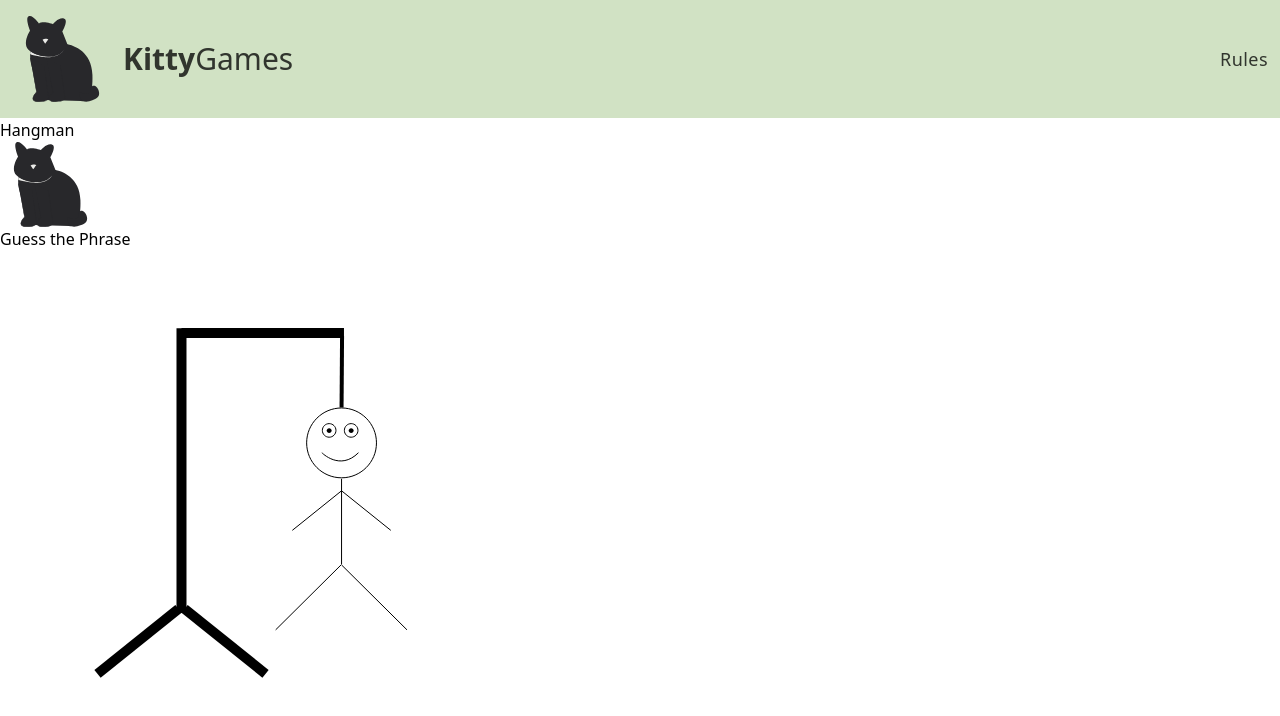
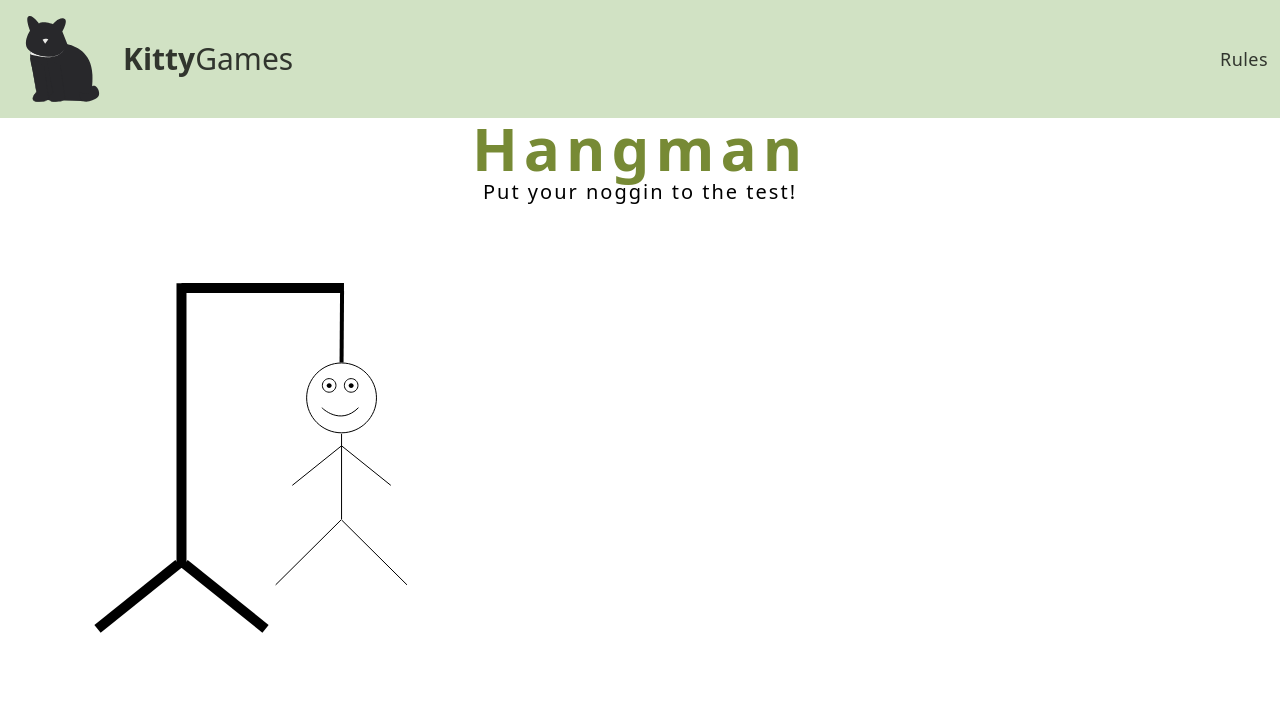
Before and after one commit to tracy-tucker/hangman, a React app: page / in a window 1280 px wide. Shown: the top 716 px of the page. Built offline with nearby package versions, Linux system fonts and the light colour scheme; the HTML template or start-up script is replaced by a standard one.

Commit message:
Adds Hero title and subtitle

```diff
--- a/src/components/Hero.jsx
+++ b/src/components/Hero.jsx
@@ -1,12 +1,14 @@
 import React from 'react';
-import cat from '../assets/cat.svg';
 
 const Hero = () => {
   return (
-    <div>
-      <h1>Hangman</h1>
-      <img src={cat} alt="charlie the cat" />
-      <h2>Guess the Phrase</h2>
+    <div className="align-element flex flex-col items-center">
+      <h1 className="text-4xl sm:text-6xl font-bold tracking-widest text-green-300">
+        Hangman
+      </h1>
+      <h3 className="font-thin text-md sm:text-xl tracking-wider sm:tracking-widest">
+        Put your noggin to the test!
+      </h3>
     </div>
   );
 };
```
